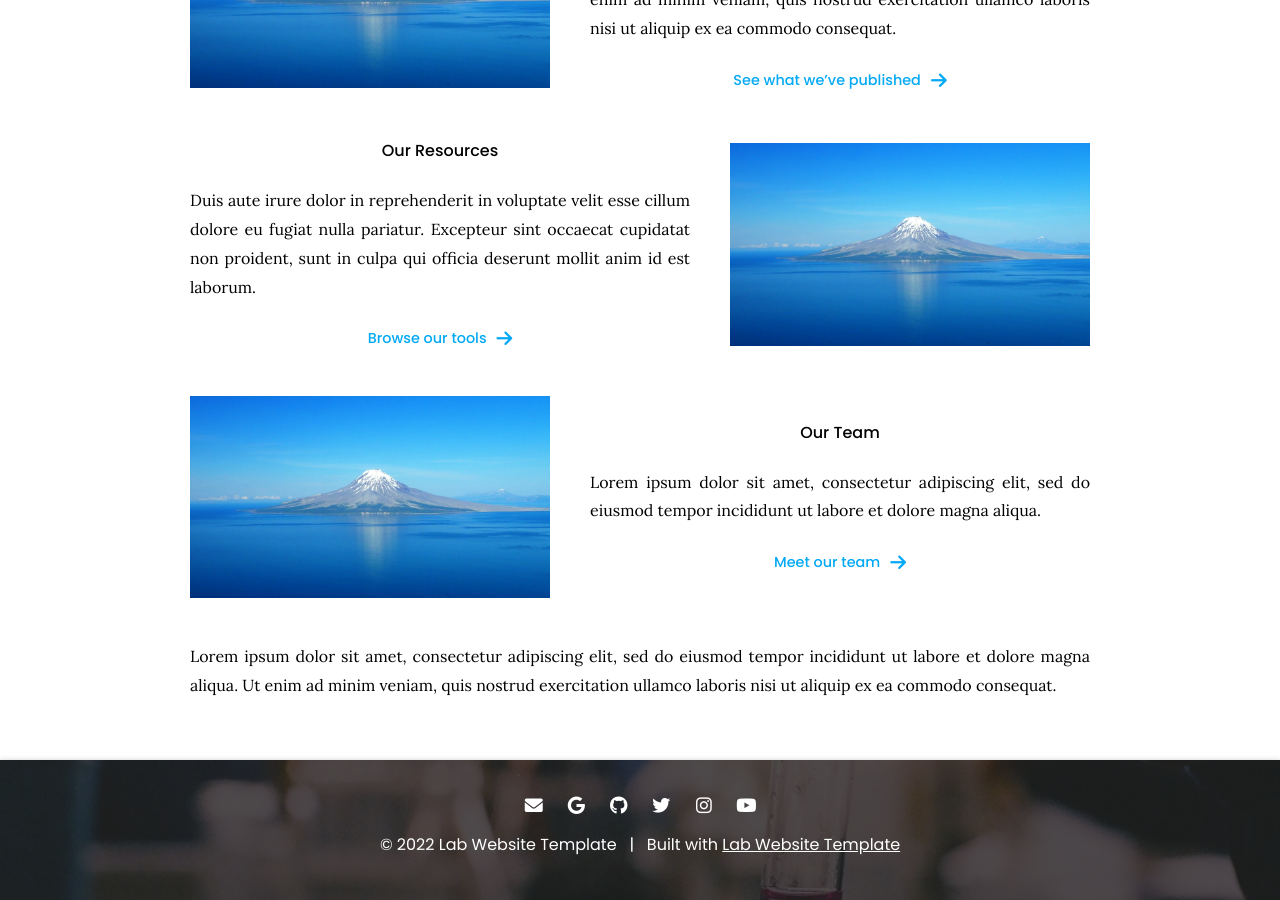
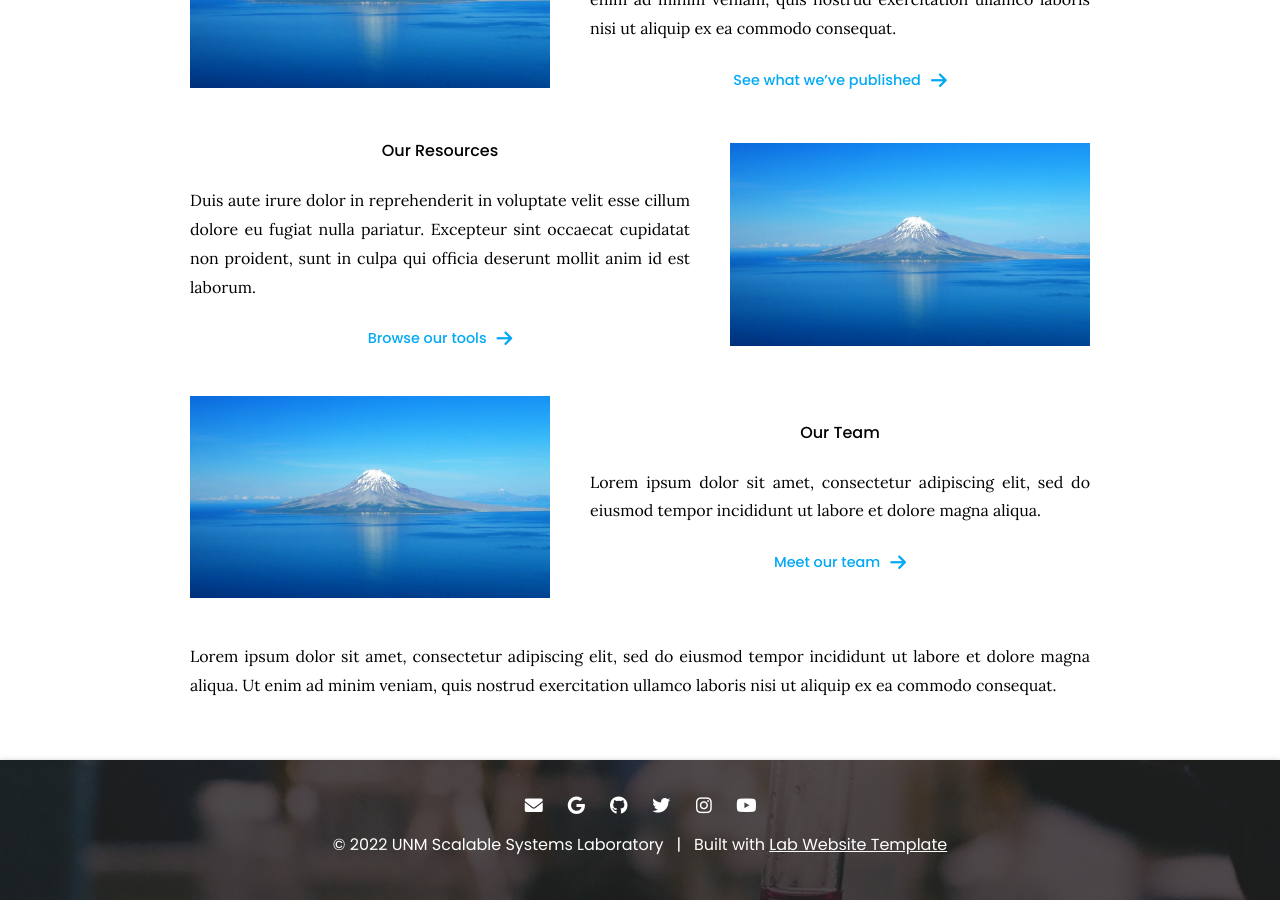
Before and after one commit to aquan9/unm-ssl.github.io, a Jekyll site: the page built from index.md, in a window 1280 px wide and 900 px high, scrolled down 973 px. Built offline with Jekyll 4.4.1, drawn with Linux system fonts in a browser that asks for light colours; some of the changed text lies outside the part shown.

Commit message:
Initial minimal setup of the website config

```diff
--- a/_config.yaml
+++ b/_config.yaml
@@ -1,12 +1,13 @@
 ### basic settings
 
 # site properties and page defaults
-title: Lab Website Template
+title: UNM Scalable Systems Laboratory
 description: An easy-to-use, flexible website template for labs, with automatic citations, GitHub tag imports, pre-built components, and more.
 logo: images/logo.svg
 header: images/background.jpg
 footer: images/background.jpg
-baseurl: /lab-website-template
+baseurl: ""
+# /lab-website-template
 
 # site social media and other links
 links:
```
